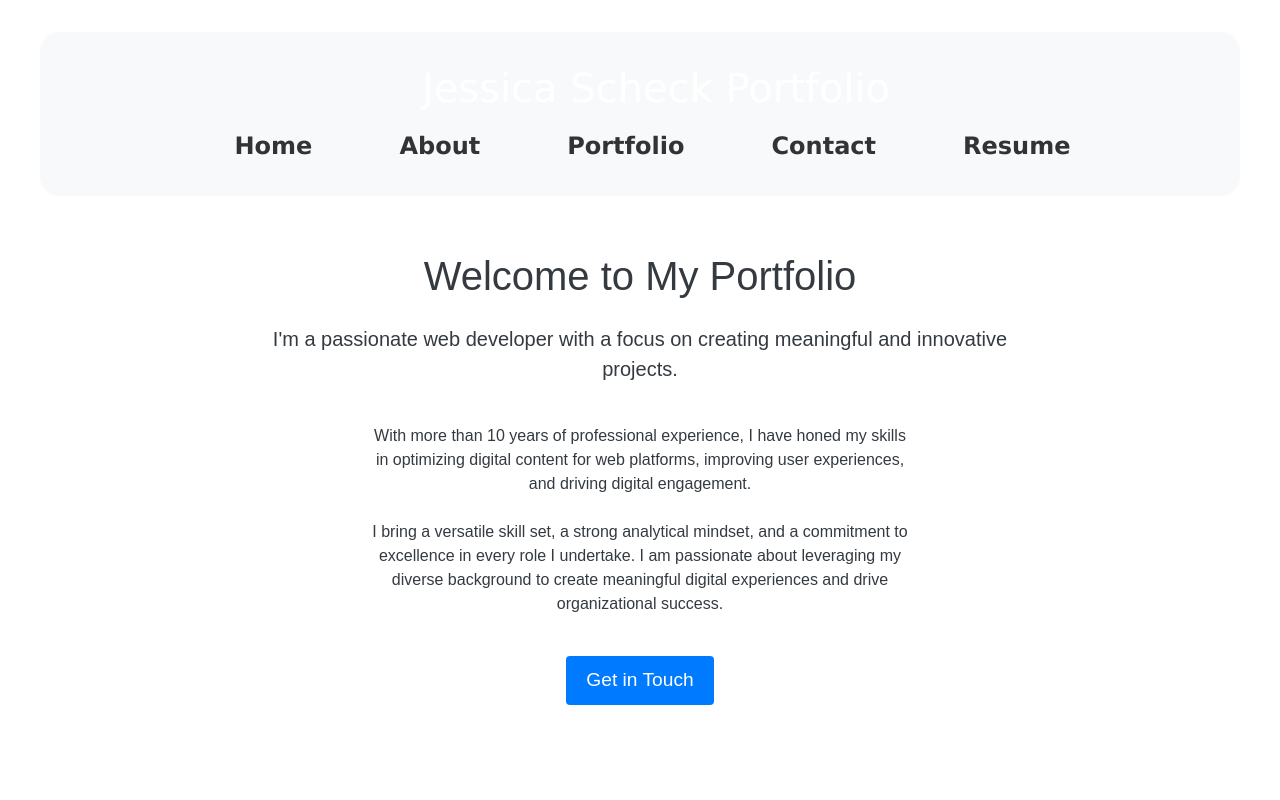
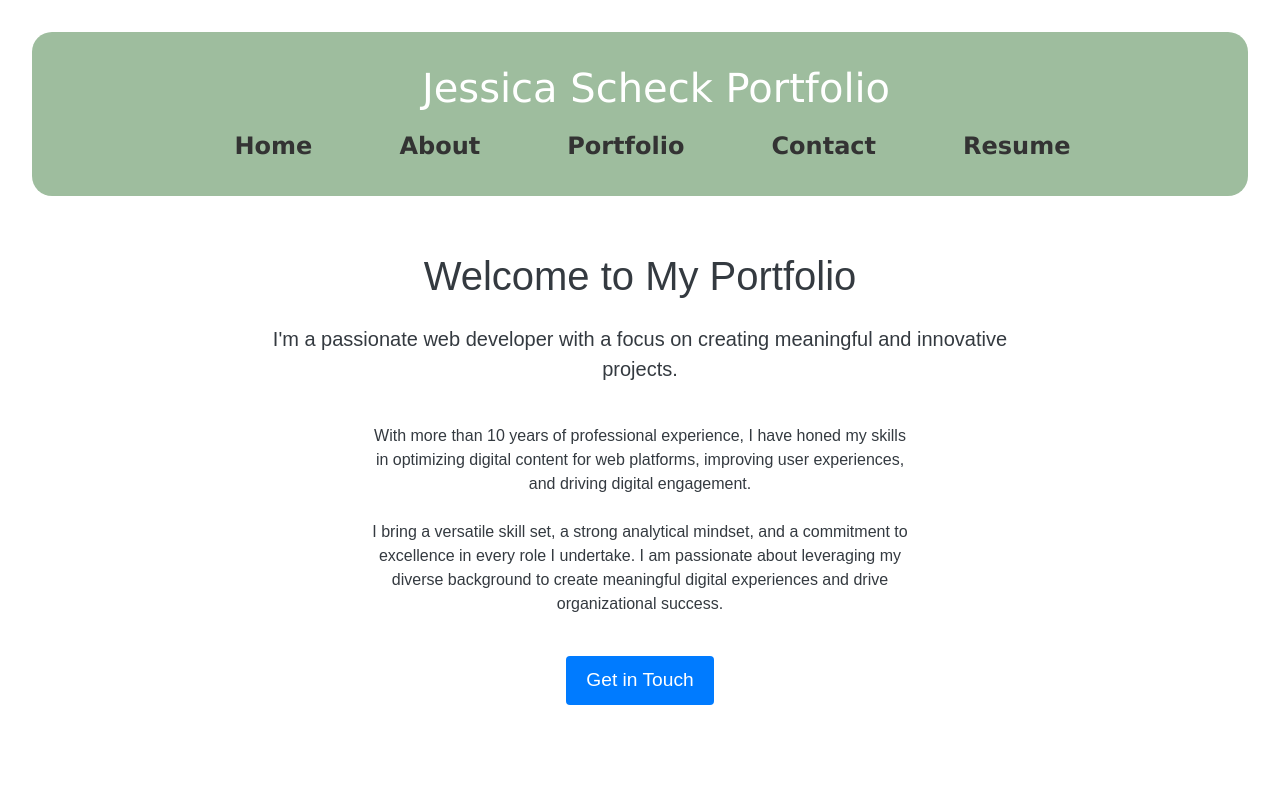
Before and after one commit to Jessmica11/react-portfolio, a React (Vite) app: page / in a window 1280 px wide. Shown: the top 800 px of the page. Built offline with nearby package versions, Linux system fonts and the light colour scheme; the HTML template or start-up script is replaced by a standard one.

Commit message:
reverted back to prior CSS

```diff
--- a/src/App.css
+++ b/src/App.css
@@ -2,18 +2,6 @@
   margin: 0 auto;
   text-align: center;
   color: #2C2525;
-}
-
-header,
-footer {
-  max-width: 1200px;
-  /* Set a maximum width */
-  margin: 0 auto;
-  /* Center the header/footer */
-  padding: 1em;
-  /* Optional: add padding */
-  background-color: #f8f9fa;
-  /* Optional: add a background color */
 }
 
 .card {
```
